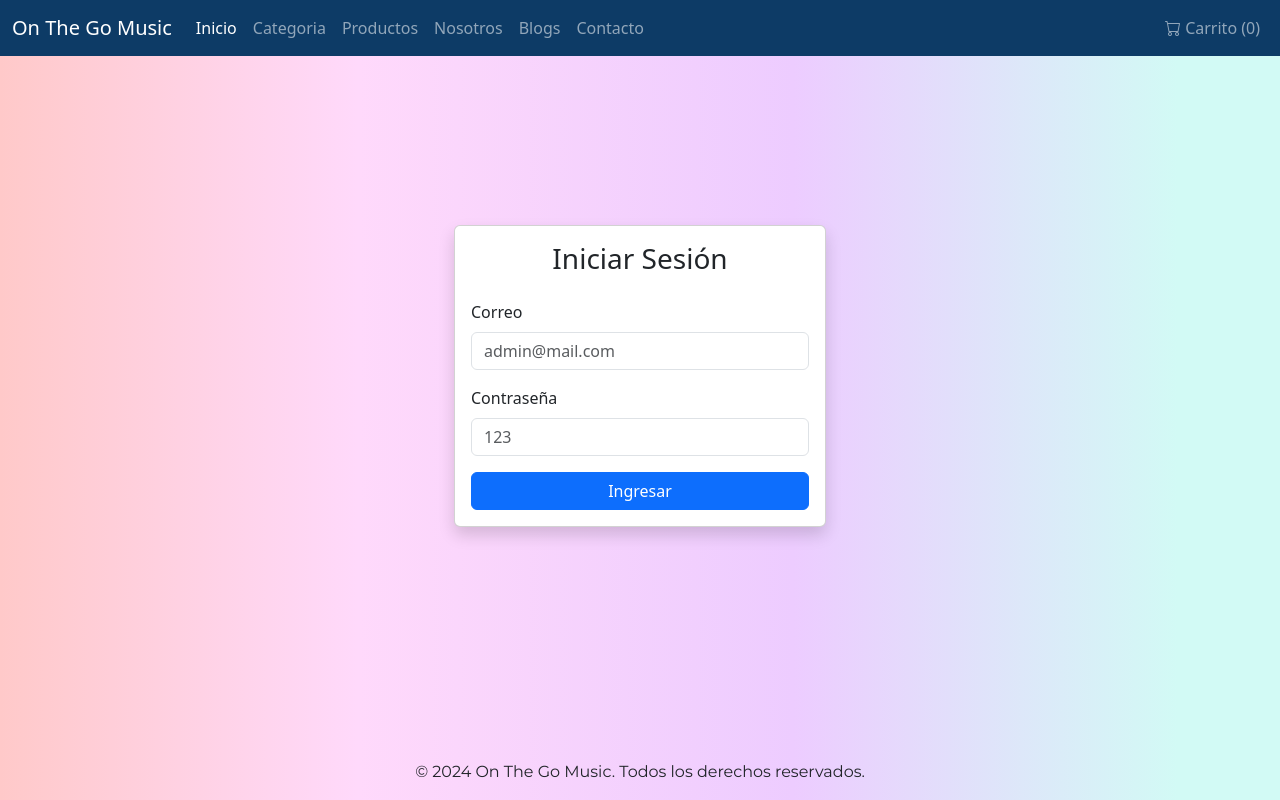
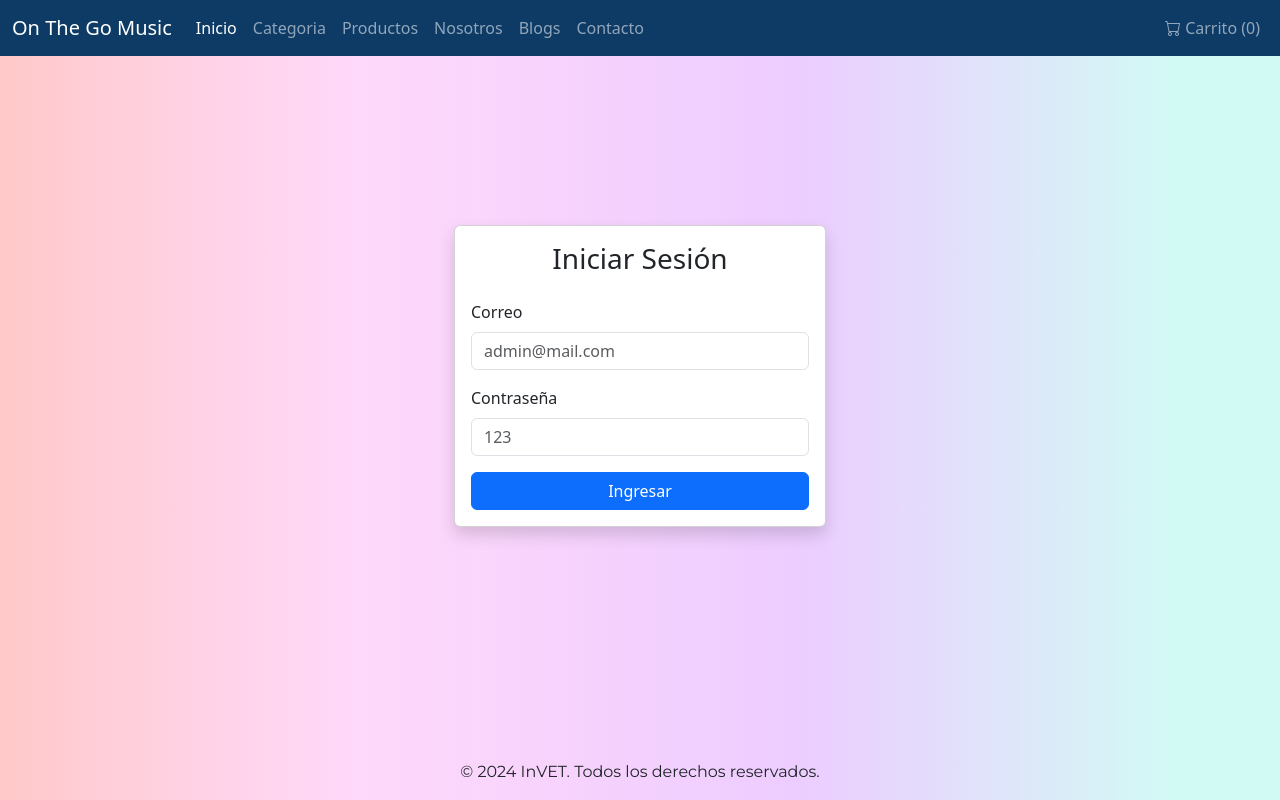
Before and after one commit to DamagedGhost/InVET-test, a React (Create React App) app in the folder app/: page / in a window 1280 px wide. Built offline with nearby package versions, Linux system fonts and the light colour scheme.

Commit message:
inVetsasion

```diff
--- a/app/src/components/organisms/Footer.js
+++ b/app/src/components/organisms/Footer.js
@@ -5,7 +5,7 @@ import React from 'react';
 const Footer = () => {
   return (
     <footer className="text-center p-3 mt-5 custom-footer">
-      <p className="mb-0">&copy; 2024 On The Go Music. Todos los derechos reservados.</p>
+      <p className="mb-0">&copy; 2024 InVET. Todos los derechos reservados.</p>
     </footer>
   );
 };
--- a/app/src/components/organisms/NavbarVerticalAdmin.js
+++ b/app/src/components/organisms/NavbarVerticalAdmin.js
@@ -14,7 +14,7 @@ const NavbarVerticalAdmin = () => {
                     {/* Logo */}
                     <div className="d-flex align-items-center gap-2 p-2">
                         <i className="bi bi-vinyl-fill fs-4"></i>
-                        <span className="fs-5">On the go music</span>
+                        <span className="fs-5">InVET</span>
                     </div>
 
                     {/* Menú de Navegación */}
```
Also changed, not shown: 1 other file (tests, documents, lock files or other folders).
